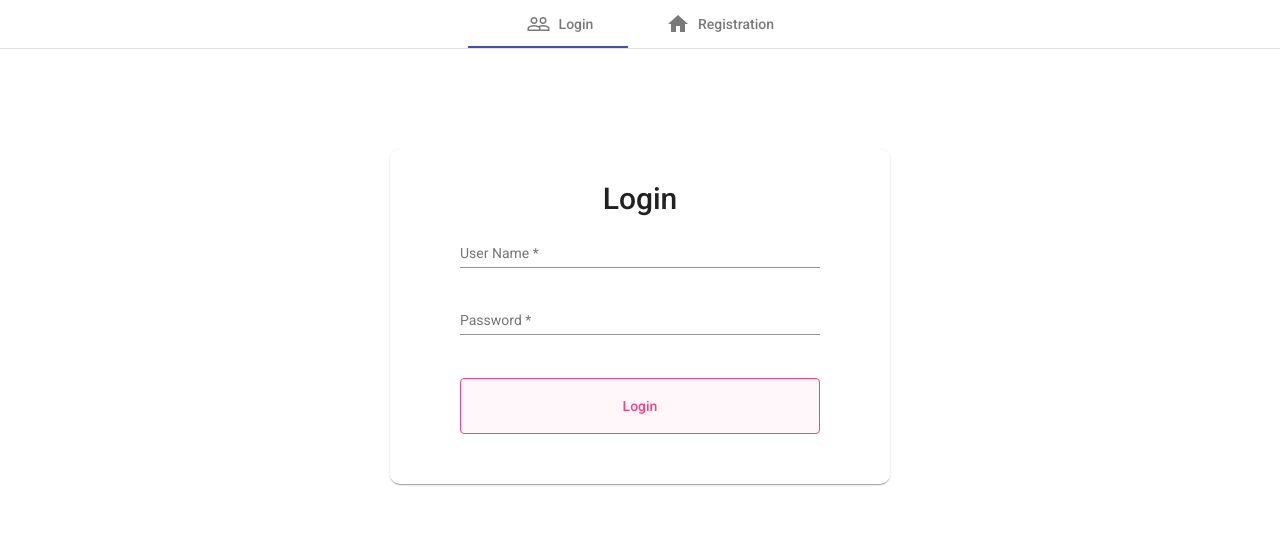
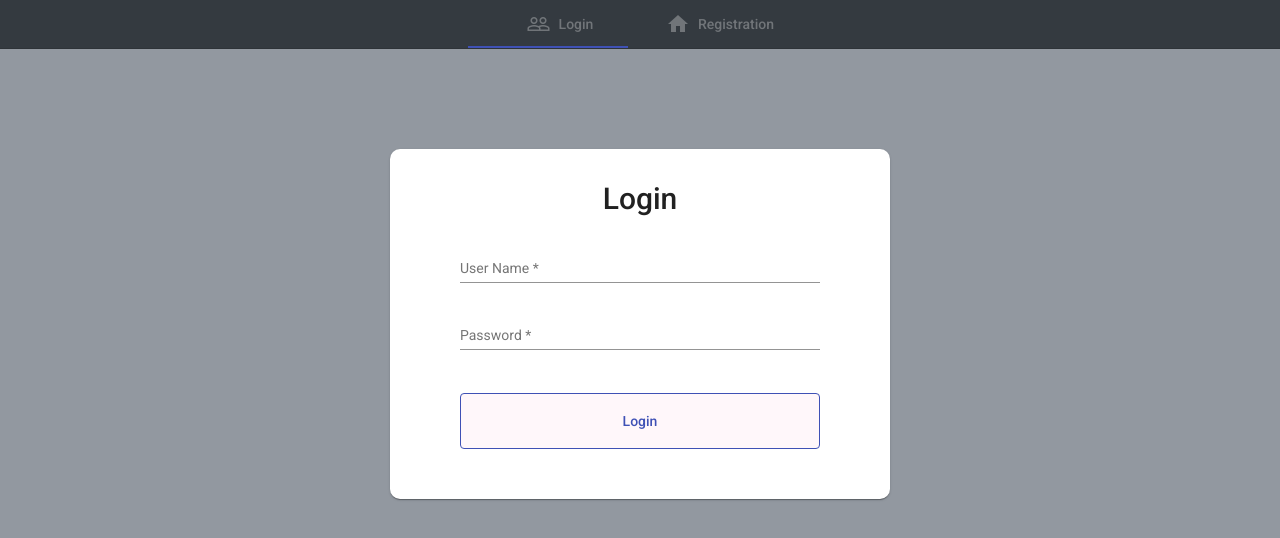
Before and after one commit to Vladyslav-Zakharzhevskyi/trainy_after_qool_shapovala20, an Angular app in the folder angularclient/: page /login in a window 1280 px wide. Shown: the top 538 px of the page. Built offline with nearby package versions, Linux system fonts and the light colour scheme; no server answers.

Commit message:
Add styles for Login/Registration pages

```diff
--- a/angularclient/angular.json
+++ b/angularclient/angular.json
@@ -8,7 +8,7 @@
       "schematics": {},
       "root": "",
       "sourceRoot": "src",
-      "prefix": "app",
+      "prefix": "application",
       "architect": {
         "build": {
           "builder": "@angular-devkit/build-angular:browser",
--- a/angularclient/src/app/uicomponent/join/join.component.css
+++ b/angularclient/src/app/uicomponent/join/join.component.css
@@ -1,3 +1,16 @@
 .app-tab-icon {
   margin-right: 8px;
 }
+
+div.login-item,.registration-item {
+  background: #9298a0;
+  height: 900px;/*-_-*/
+}
+
+div#join-pages {
+  background-color: #343a40 !important;
+}
+
+.mat-tab-label {
+  color: rgba(255,255,255,.5);
+}
--- a/angularclient/src/app/uicomponent/join/join.component.html
+++ b/angularclient/src/app/uicomponent/join/join.component.html
@@ -1,11 +1,12 @@
-<mat-tab-group [selectedIndex]="_selectedTab" mat-align-tabs="center">
-  <mat-tab>
+<div id="join-pages" data-name="login-register-page">
+  <mat-tab-group [selectedIndex]="_selectedTab" dynamicHeight="false" mat-align-tabs="center" class="join-header">
+    <mat-tab class="mat-tab-label-container">
       <ng-template mat-tab-label>
         <mat-icon class="app-tab-icon" aria-hidden="false" aria-label="Rental Application">people_outline</mat-icon>
         Login
       </ng-template>
-    <div style="height: 900px">
-      <app-login-form></app-login-form>
+      <div class="login-item">
+        <application-login></application-login>
       </div>
     </mat-tab>
     <mat-tab>
@@ -13,8 +14,9 @@
         <i class="app-tab-icon material-icons">home</i>
         Registration
       </ng-template>
-    <div style="height: 900px">
-      <app-registration-form></app-registration-form>
+      <div class="registration-item">
+        <application-registration></application-registration>
       </div>
     </mat-tab>
   </mat-tab-group>
+</div>
--- a/angularclient/src/app/uicomponent/join/join.component.ts
+++ b/angularclient/src/app/uicomponent/join/join.component.ts
@@ -1,9 +1,10 @@
-import { Component, OnInit } from '@angular/core';
+import {Component, ViewEncapsulation} from '@angular/core';
 
 @Component({
   selector: 'app-join',
   templateUrl: './join.component.html',
-  styleUrls: ['./join.component.css']
+  styleUrls: ['./join.component.css'],
+  encapsulation: ViewEncapsulation.None
 })
 export class JoinComponent {
 
--- a/angularclient/src/app/uicomponent/login/login-form.component.html
+++ b/angularclient/src/app/uicomponent/login/login-form.component.html
@@ -20,7 +20,7 @@
         </mat-form-field>
       </mat-card-content>
 
-      <button mat-stroked-button (click)="onSubmit()" color="accent" class="btn-block">Login</button>
+      <button mat-stroked-button (click)="onSubmit()" color="primary" class="btn-block">Login</button>
 
     </form>
   </mat-card>
--- a/angularclient/src/app/uicomponent/login/login-form.component.ts
+++ b/angularclient/src/app/uicomponent/login/login-form.component.ts
@@ -9,7 +9,7 @@ import {ContextService} from "../../service/context/context.service";
 import {AuthenticationStateService} from "../../service/subjects/authentication-state.service";
 
 @Component({
-  selector: 'app-login-form',
+  selector: 'application-login',
   templateUrl: './login-form.component.html',
   styleUrls: ['../register/registration-form.component.css']
 })
--- a/angularclient/src/app/uicomponent/register/registration-form.component.css
+++ b/angularclient/src/app/uicomponent/register/registration-form.component.css
@@ -33,7 +33,7 @@ body {
 }
 
 .login-register-header {
-  padding-bottom: 20px;
+  padding-bottom: 35px;
 }
 
 .box {
--- a/angularclient/src/app/uicomponent/register/registration-form.component.html
+++ b/angularclient/src/app/uicomponent/register/registration-form.component.html
@@ -1,7 +1,7 @@
 <div class="login-wrapper" fxLayout="row" fxLayoutAlign="center">
   <mat-card class="box">
     <mat-card-header class="login-register-header">
-      <mat-card-title>Registration Form</mat-card-title>
+      <mat-card-title>Registration</mat-card-title>
     </mat-card-header>
 
     <form class="example-form">
--- a/angularclient/src/app/uicomponent/register/registration-form.component.ts
+++ b/angularclient/src/app/uicomponent/register/registration-form.component.ts
@@ -7,7 +7,7 @@ import {SnackBarService} from "../../service/custom/snack-bar.service";
 import {JoinComponent} from "../join/join.component";
 
 @Component({
-  selector: 'app-registration-form',
+  selector: 'application-registration',
   templateUrl: './registration-form.component.html',
   styleUrls: ['./registration-form.component.css']
 })
```
Lines whose indentation alone changed are shown as unchanged.
